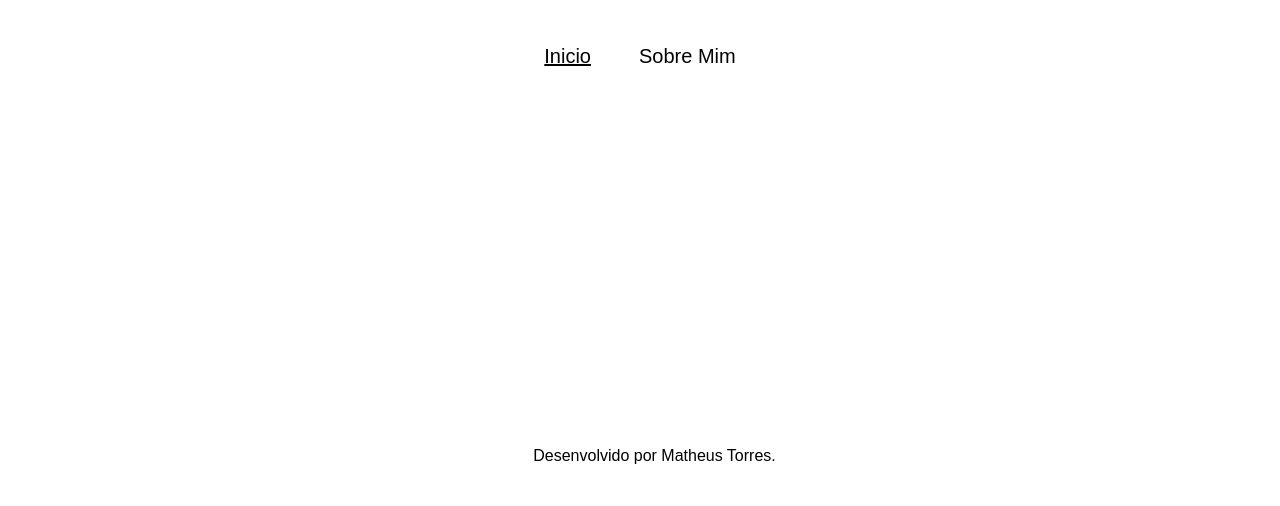
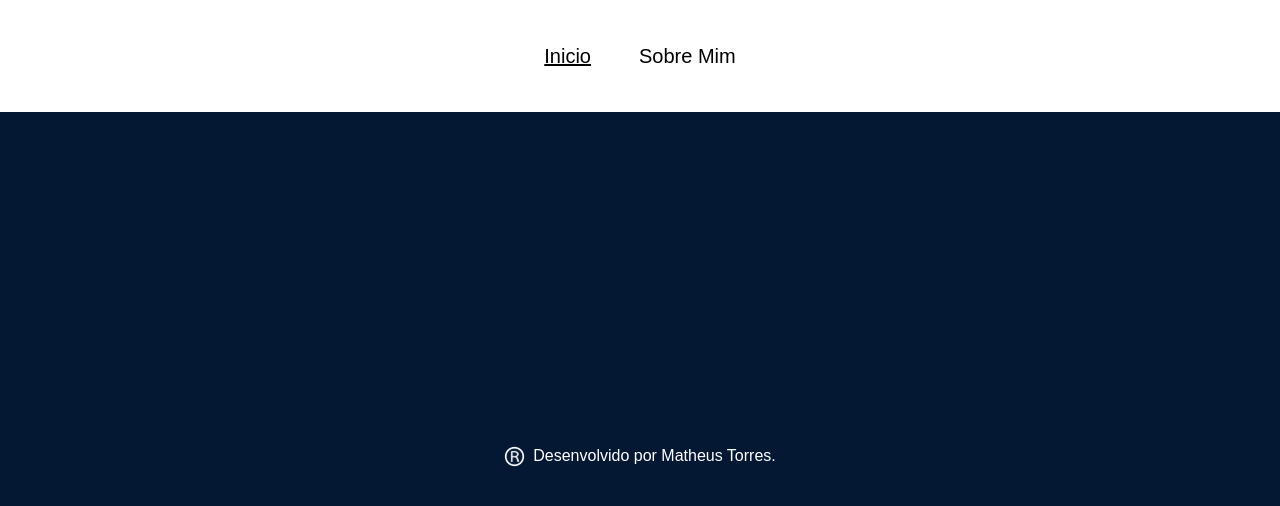
Before and after one commit to MatheusTorresDev97/blog-routes, a React (Vite) app: page / in a window 1280 px wide. Shown: the top 506 px of the page. Built offline with nearby package versions, Linux system fonts and the light colour scheme.

Commit message:
mudando cor do footer

```diff
--- a/src/components/Rodape/styles.js
+++ b/src/components/Rodape/styles.js
@@ -1,12 +1,12 @@
 import styled from "styled-components";
 
 export const Footer = styled.footer`
-    background-color: ${({theme}) => theme.AZUL_ESCURO};
-    color: ${({theme}) => theme.BRANCO};
-    padding: 2rem 0;
+background-color: ${({ theme }) => theme.COLORS.AZUL_ESCURO};
+color: ${({ theme }) => theme.COLORS.BRANCO};
+padding: 2rem 0;
 
-    display: flex;
-    justify-content: center;
-    align-items: center;
-    column-gap: .5rem;
-`
+display: flex;
+justify-content: center;
+align-items: center;
+column-gap: .5rem;
+`;
```
